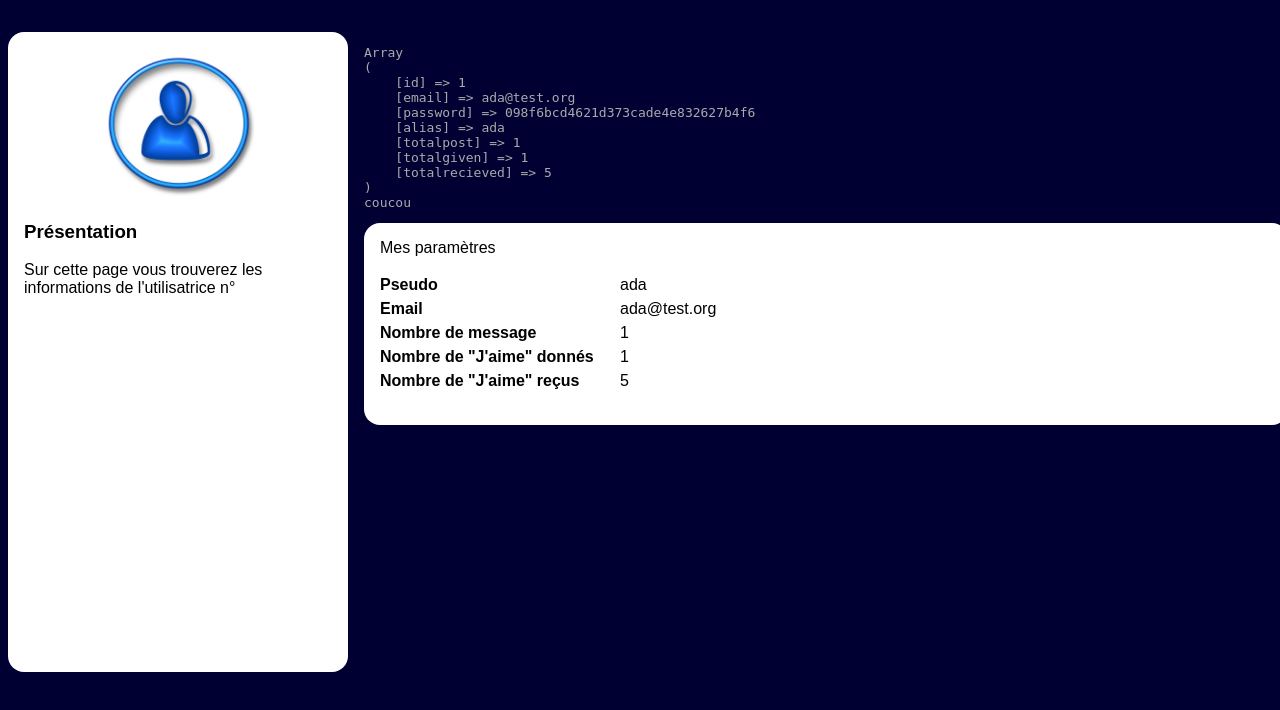
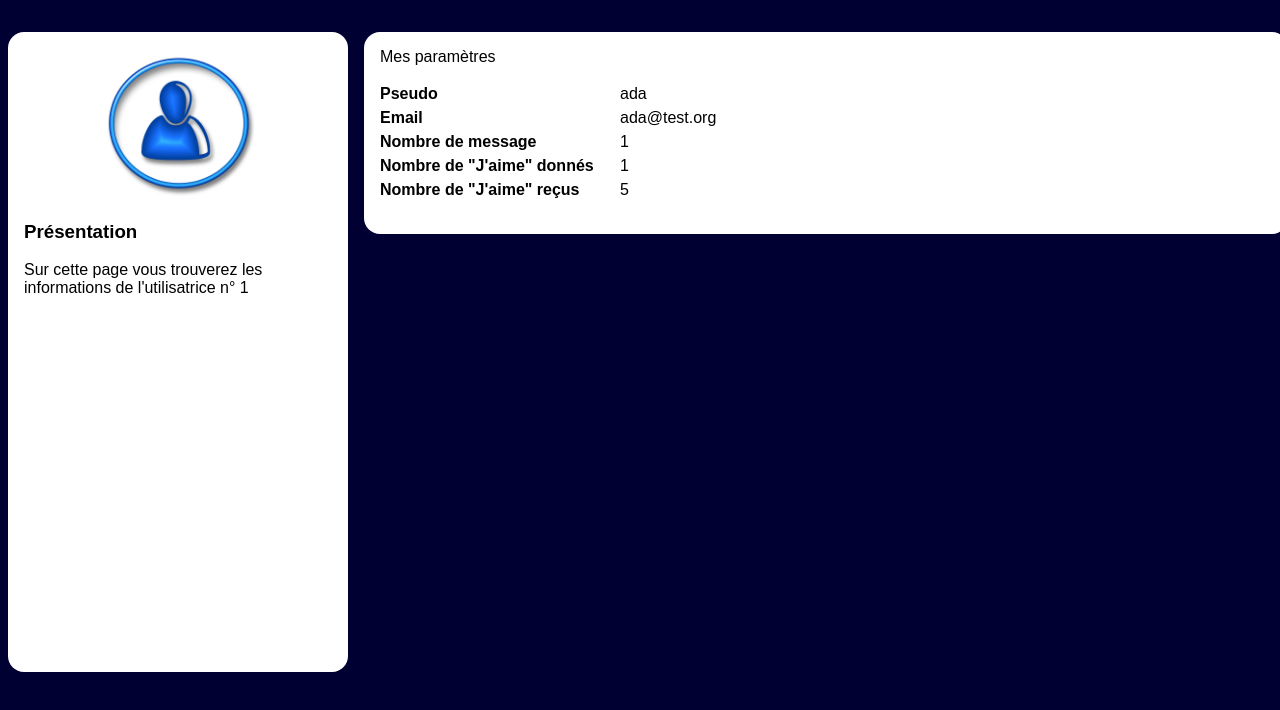
Before and after one commit to adatechschool/reseau-social-php-aurelien-axel-alexandre, a PHP site: page /Niveau1/settings.php?user_id=1 in a window 1280 px wide. Shown: the part 90-800 px from the top of the page. Run offline with PHP 8.4, Linux system fonts and the light colour scheme; data comes from the database, SQL or seed files in the repository.

Commit message:
settings.php real finish

```diff
--- a/Niveau1/settings.php
+++ b/Niveau1/settings.php
@@ -1,5 +1,6 @@
 <!doctype html>
 <html lang="fr">
+
     <head>
         <meta charset="utf-8">
         <title>ReSoC - Paramètres</title>
@@ -7,38 +8,7 @@
         <link rel="stylesheet" href="style.css"/>
     </head>
     <body>
-        <header>
-            <img src="resoc.jpg" alt="Logo de notre réseau social"/>
-            <nav id="menu">
-                <a href="news.php">Actualités</a>
-                <a href="wall.php?user_id=5">Mur</a>
-                <a href="feed.php?user_id=5">Flux</a>
-                <a href="tags.php?tag_id=1">Mots-clés</a>
-            </nav>
-            <nav id="user">
-                <a href="#">Profil</a>
-                <ul>
-                    <li><a href="settings.php?user_id=5">Paramètres</a></li>
-                    <li><a href="followers.php?user_id=5">Mes suiveurs</a></li>
-                    <li><a href="subscriptions.php?user_id=5">Mes abonnements</a></li>
-                </ul>
-
-            </nav>
-        </header>
-        <div id="wrapper" class='profile'>
-
-
-            <aside>
-                <img src="user.jpg" alt="Portrait de l'utilisatrice"/>
-                <section>
-                    <h3>Présentation</h3>
-                    <p>Sur cette page vous trouverez les informations de l'utilisatrice
-                        n° <?php $userId ?></p>
-
-                </section>
-            </aside>
-            <main>
-                <?php
+    <?php
                 /**
                  * Etape 1: Les paramètres concernent une utilisatrice en particulier
                  * La première étape est donc de trouver quel est l'id de l'utilisatrice
@@ -80,8 +50,39 @@
                  * Etape 4: à vous de jouer
                  */
                 //@todo: afficher le résultat de la ligne ci dessous, remplacer les valeurs ci-après puiseffacer la ligne ci-dessous
-                echo "<pre>" . print_r($user, 1) . "coucou" . "</pre>";
+                //echo "<pre>" . print_r($user, 1) . "coucou" . "</pre>";
                 ?>
+        <header>
+            <img src="resoc.jpg" alt="Logo de notre réseau social"/>
+            <nav id="menu">
+                <a href="news.php">Actualités</a>
+                <a href="wall.php?user_id=<?php echo $user['id']; ?>">Mur</a>
+                <a href="feed.php?user_id=<?php echo $user['id']; ?>">Flux</a>
+                <a href="tags.php?tag_id=1">Mots-clés</a>
+            </nav>
+            <nav id="user">
+                <a href="#">Profil</a>
+                <ul>
+                    <li><a href="settings.php?user_id=<?php echo $user['id']; ?>">Paramètres</a></li>
+                    <li><a href="followers.php?user_id=<?php echo $user['id']; ?>">Mes suiveurs</a></li>
+                    <li><a href="subscriptions.php?user_id=<?php echo $user['id']; ?>">Mes abonnements</a></li>
+                </ul>
+
+            </nav>
+        </header>
+        <div id="wrapper" class='profile'>
+
+
+            <aside>
+                <img src="user.jpg" alt="Portrait de l'utilisatrice"/>
+                <section>
+                    <h3>Présentation</h3>
+                    <p>Sur cette page vous trouverez les informations de l'utilisatrice
+                        n° <?php echo $userId ?></p>
+
+                </section>
+            </aside>
+            <main>
                 <article class='parameters'>
                     <h3>Mes paramètres</h3>
                     <dl>
```
Also changed, not shown: 2 other files.
